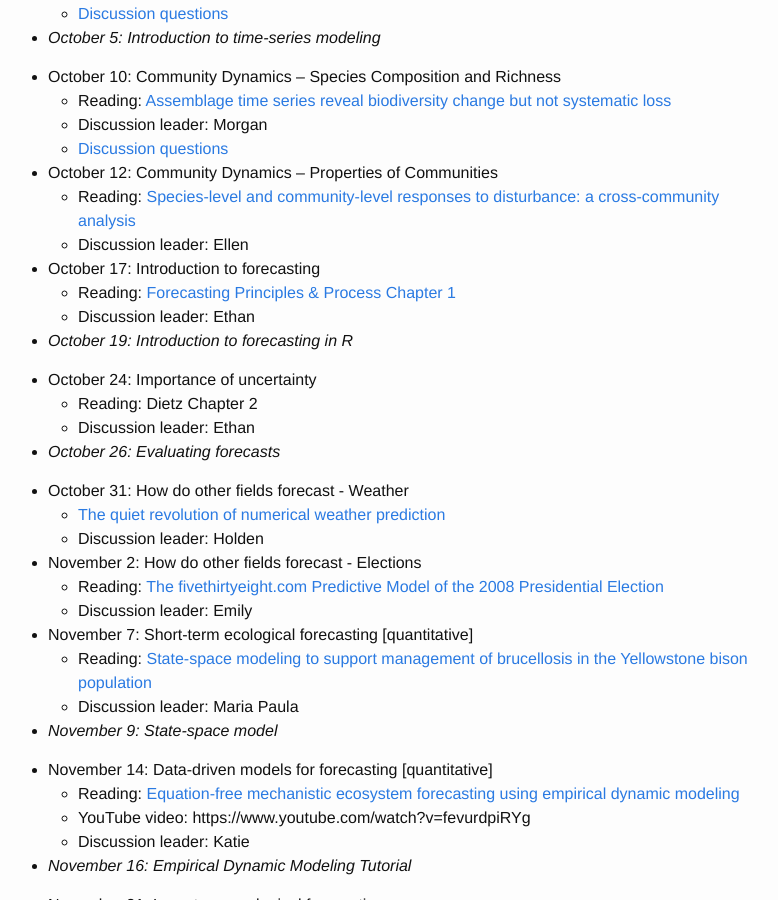
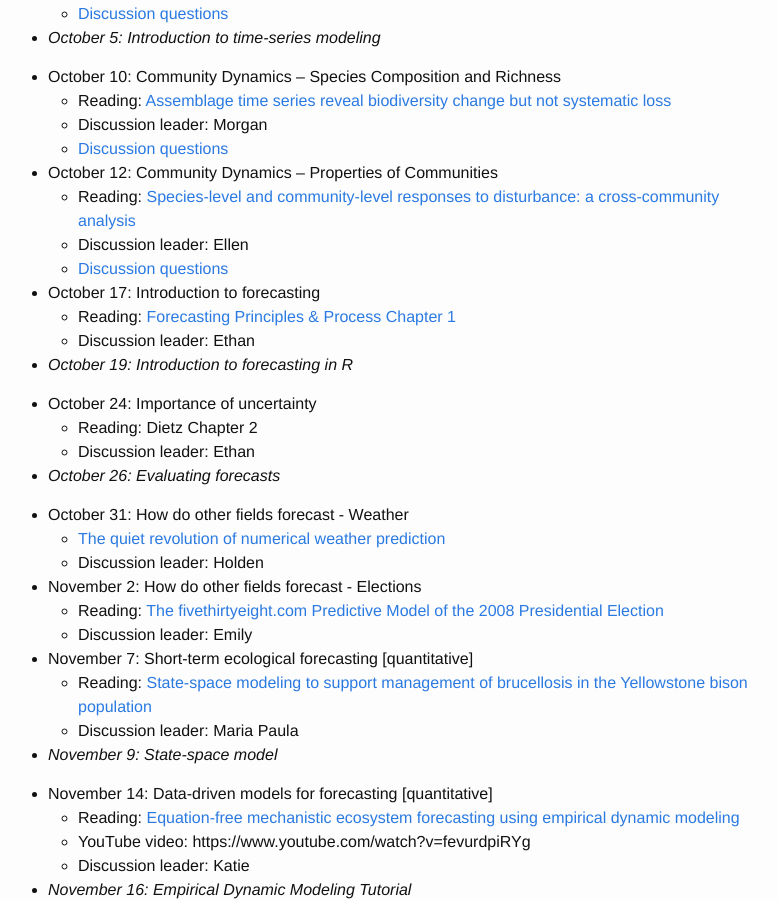
Before and after one commit to weecology/forecasting-dynamics-course, a Jekyll site: the page built from schedule.md, in a window 1280 px wide and 900 px high, scrolled down 1332 px. Shown: the whole window, without its empty margins (252-1030 px from the left). Built offline with Jekyll 4.4.1, drawn with Linux system fonts in a browser that asks for light colours.

Commit message:
Update schedule.md

```diff
--- a/schedule.md
+++ b/schedule.md
@@ -68,6 +68,7 @@ Activity days when laptops are required are noted in italics. Discussion leaders
 * October 12: Community Dynamics – Properties of Communities
     * Reading: [Species-level and community-level responses to disturbance: a cross-community analysis](https://doi.org/10.1890/13-2250.1)
     * Discussion leader: Ellen
+    * [Discussion questions]({{ site.baseurl }}/discussion/supp)
 
 * October 17: Introduction to forecasting
     * Reading: [Forecasting Principles & Process Chapter 1](https://www.otexts.org/fpp/1)
```
